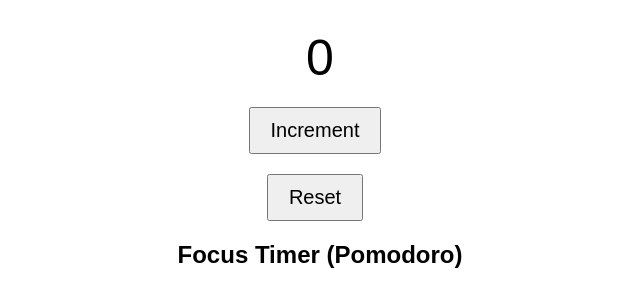
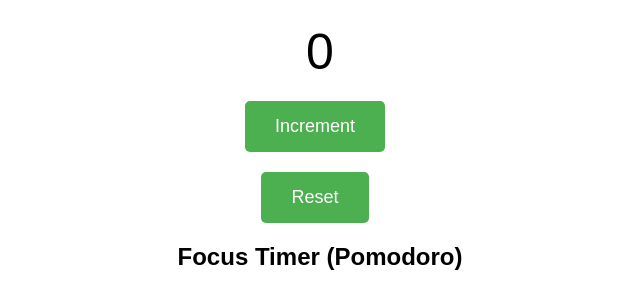
Before and after one commit to yutomata/memorization-counter, a plain HTML site: page index.html in a window 1280 px wide. Shown: the part 217-520 px from the top of the page, without its empty margins (320-960 px from the left). Drawn offline with Linux system fonts and the light colour scheme.

Commit message:
Update index.html

```diff
--- a/index.html
+++ b/index.html
@@ -2,7 +2,7 @@
 <html lang="en">
 <head>
   <meta charset="UTF-8">
-  <meta name="viewport" content="width=device-width, initial-scale=1.0">
+  <meta name="viewport" content="width=device-width, initial-scale=1.0, maximum-scale=1.0, user-scalable=no">
   <title>Memorization Counter</title>
 
   <!-- Favicon for browser tabs -->
@@ -26,6 +26,7 @@
       flex-direction: column;
       justify-content: center;
       align-items: center;
+      overflow: hidden;
     }
     h1 {
       font-size: 36px;
@@ -35,11 +36,19 @@
       margin-top: 20px;
     }
     button {
-      font-size: 20px;
-      padding: 10px 20px;
+      font-size: 18px;
+      padding: 15px 30px;
       margin-top: 20px;
       margin-right: 10px;
       cursor: pointer;
+      background-color: #4CAF50;
+      color: white;
+      border: none;
+      border-radius: 5px;
+      transition: background-color 0.3s;
+    }
+    button:hover {
+      background-color: #45a049;
     }
     #timer {
       font-size: 40px;
```
